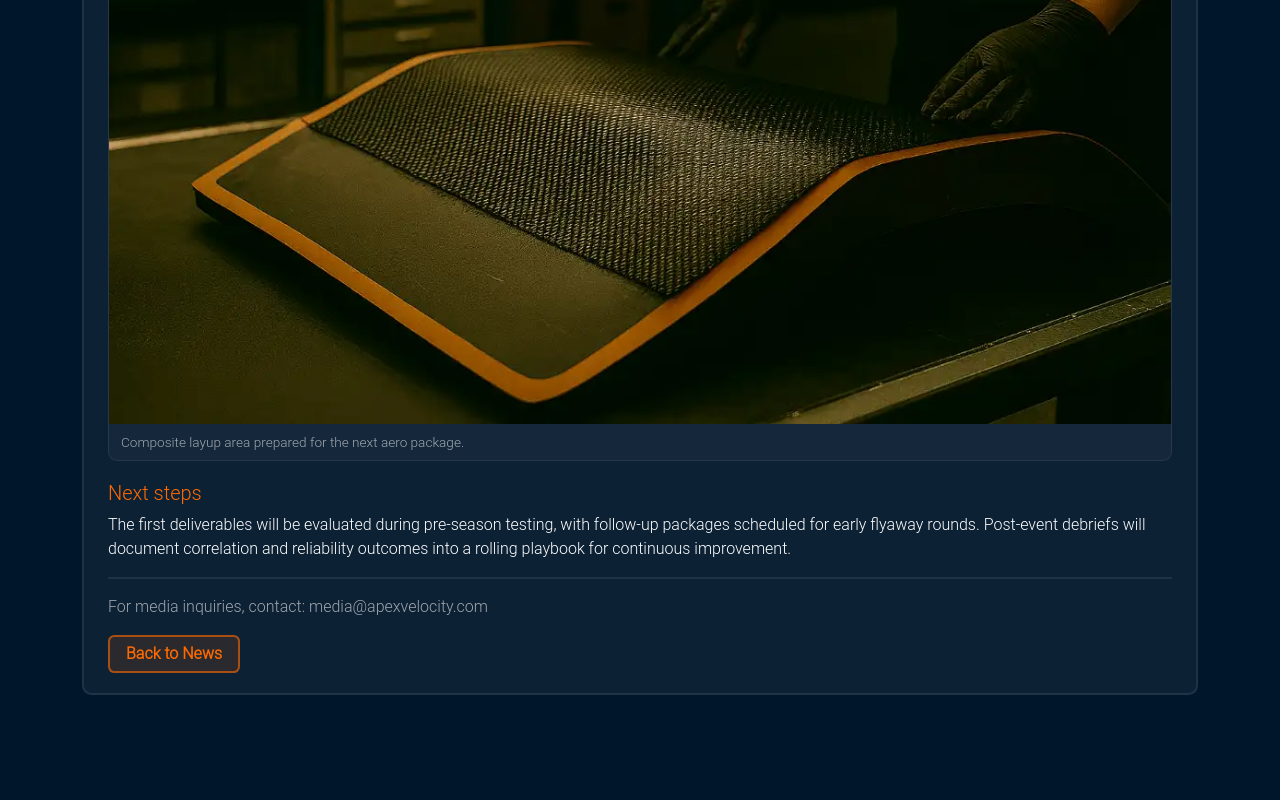
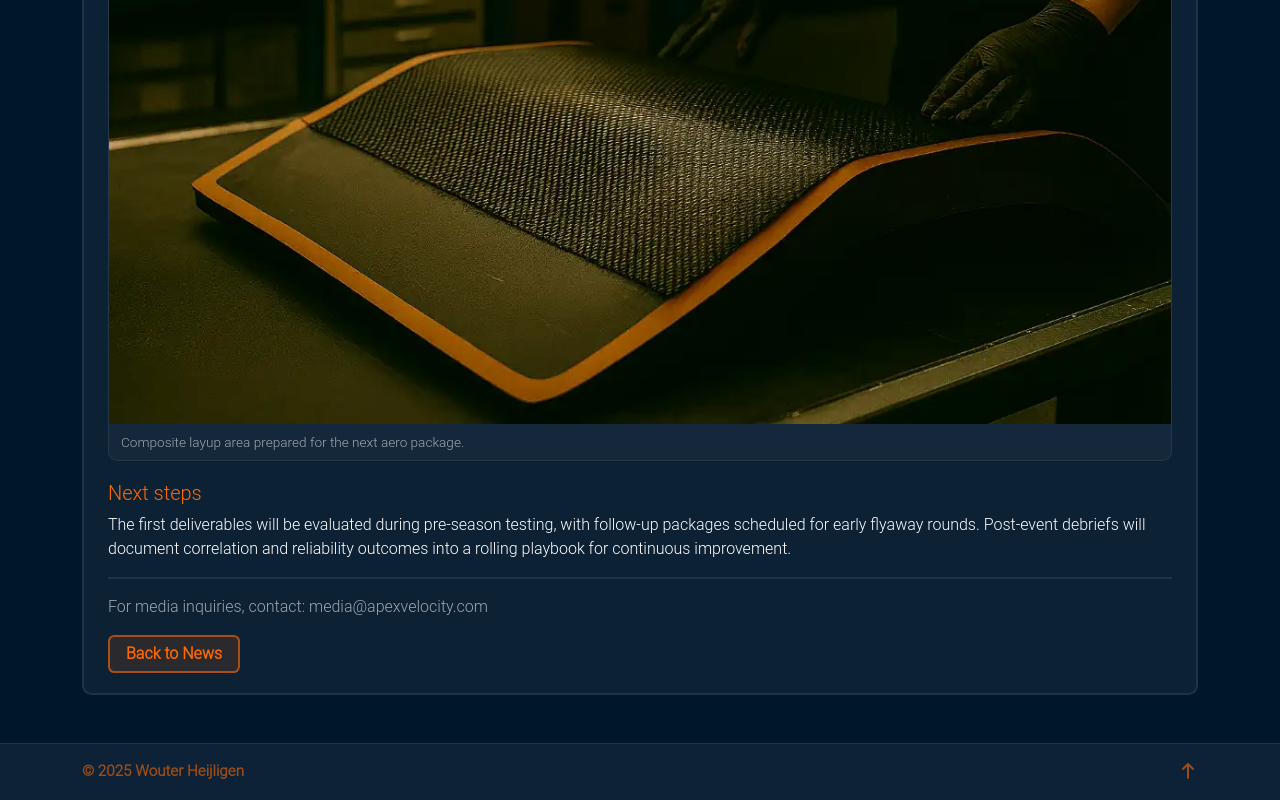
Before and after one commit to WouterHeijligen/2025_WebEssentials_Portfolio, a website: page portfolio/news-article-01.html in a window 1280 px wide. Shown: the part 2399-3199 px from the top of the page. Before the commit the page ends 3142 px from the top, so only its background shows below. Drawn offline with Linux system fonts and the light colour scheme.

Commit message:
add footer to news articles

```diff
--- a/portfolio/news-article-01.html
+++ b/portfolio/news-article-01.html
@@ -117,5 +117,23 @@
       </div>
     </article>
   </main>
+  <footer class="footer py-3">
+    <div class="container">
+      <div class="row align-items-center">
+        <!-- Left: name + copyright -->
+        <div class="col-12 col-md-6 d-flex justify-content-center justify-content-md-start">
+          <p class="mb-0 footer-text">
+            © 2025 Wouter Heijligen
+          </p>
+        </div>
+
+        <!-- Right: back to top -->
+        <div class="col-12 col-md-6 d-flex justify-content-center justify-content-md-end mt-2 mt-md-0">
+          <!-- Link to the top navigation (you already have id="navigation") -->
+          <a href="#top"><i class="fas fa-arrow-up back-to-top" aria-hidden="true"></i></a>
+        </div>
+      </div>
+    </div>
+  </footer>
 </body>
 </html>
```
Also changed, not shown: portfolio/news-article-02.html (+18 -0 lines).
